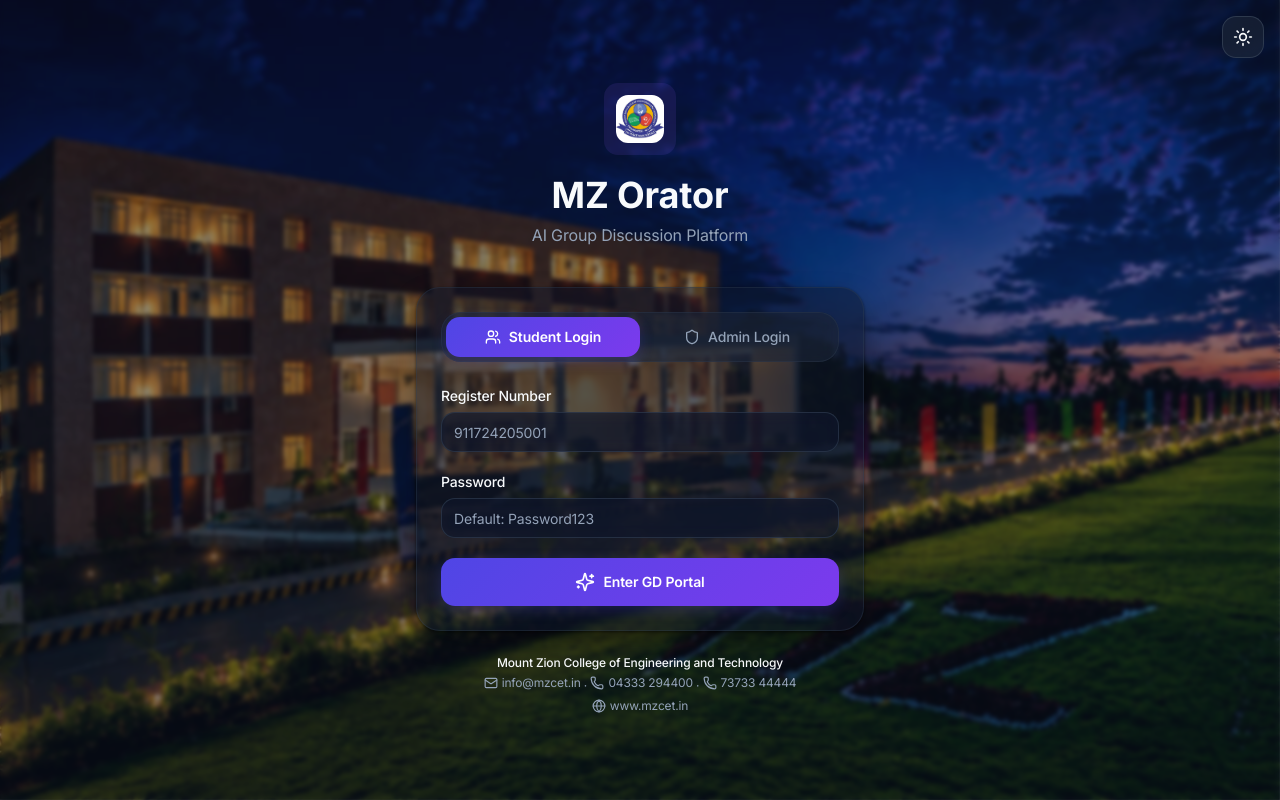
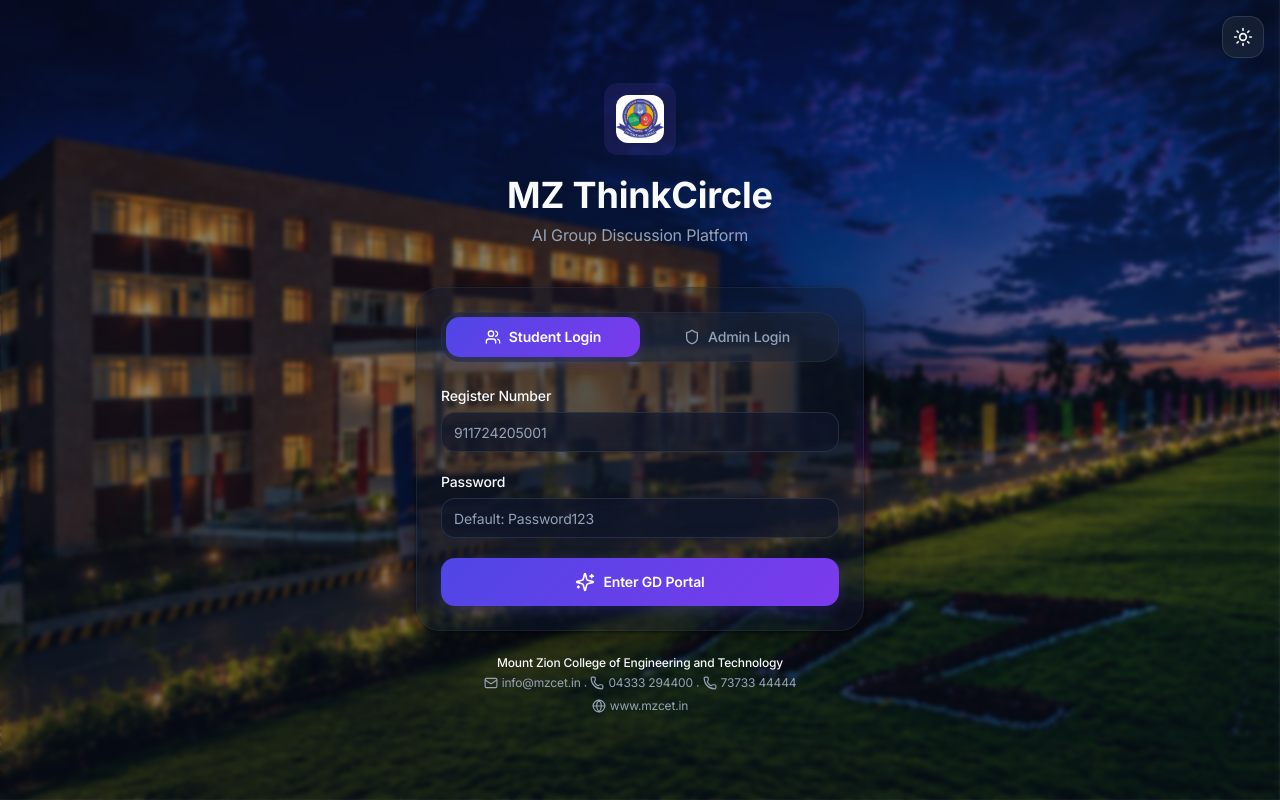
Before and after one commit to Manikandan-K006/orion--AI, a Next.js app in the folder frontend/: page / in a window 1280 px wide. Built offline with nearby package versions, Linux system fonts and the light colour scheme.

Commit message:
feat: initialize frontend application with root layout and main entry page components

```diff
--- a/frontend/app/layout.tsx
+++ b/frontend/app/layout.tsx
@@ -2,7 +2,7 @@
 import "./globals.css";
 
 export const metadata: Metadata = {
-  title: "MZ Orator - AI Group Discussion Platform",
+  title: "MZ ThinkCircle - AI Group Discussion Platform",
   description: "AI-powered Group Discussion assessment platform"
 };
 
--- a/frontend/app/page.tsx
+++ b/frontend/app/page.tsx
@@ -924,7 +924,7 @@
             <div className="icon-badge icon-purple mx-auto mb-3 md:mb-5" style={{ width: "72px", height: "72px" }}>
               <img src="/MZ_logo_DB.webp" alt="Mount Zion Logo" className="w-12 h-12 rounded-xl object-cover" />
             </div>
-            <h1 className="text-2xl md:text-4xl font-bold mb-1 md:mb-2 text-heading">MZ Orator</h1>
+            <h1 className="text-2xl md:text-4xl font-bold mb-1 md:mb-2 text-heading">MZ ThinkCircle</h1>
             <p className="text-xs md:text-base text-muted-soft">AI Group Discussion Platform</p>
           </div>
           <div className="card">
@@ -1027,7 +1027,7 @@
             <img src="/MZ_logo_DB.webp" alt="Mount Zion Logo" className="w-10 h-10 rounded-xl object-cover shadow-md shrink-0 hover:rotate-6 transition-transform duration-300" />
             <div className="truncate">
               <p className="text-sm font-bold text-heading flex items-center gap-1.5">
-                MZ Orator
+                MZ ThinkCircle
                 <span className="w-2.5 h-2.5 rounded-full bg-emerald-500 animate-pulse shadow-[0_0_8px_#10b981]" />
               </p>
               <p className="text-[11px] text-muted-soft truncate max-w-[140px]">{user.name}</p>
@@ -3111,7 +3111,7 @@
               <div className="bg-slate-900 border border-red-500/40 rounded-2xl p-6 max-w-sm mx-4 shadow-2xl text-center">
                 <AlertCircle className="w-12 h-12 text-red-400 mx-auto mb-3" />
                 <h3 className="text-lg font-bold text-heading mb-2">Stay Focused!</h3>
-                <p className="text-sm text-body mb-4">You left the session tab. Please return to the MZ Orator tab immediately to continue your assessment.</p>
+                <p className="text-sm text-body mb-4">You left the session tab. Please return to the MZ ThinkCircle tab immediately to continue your assessment.</p>
                 <Button onClick={() => setTabSwitchWarning(false)} className="w-full bg-gradient-to-r from-amber-500 to-orange-600 border-0">
                   I'm back, continue
                 </Button>
```
